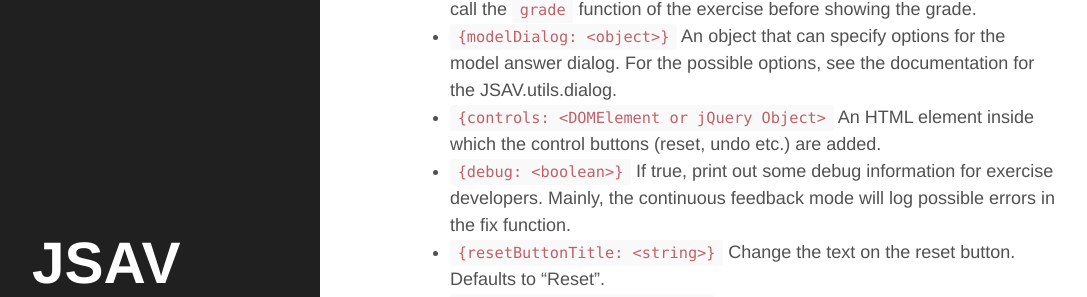
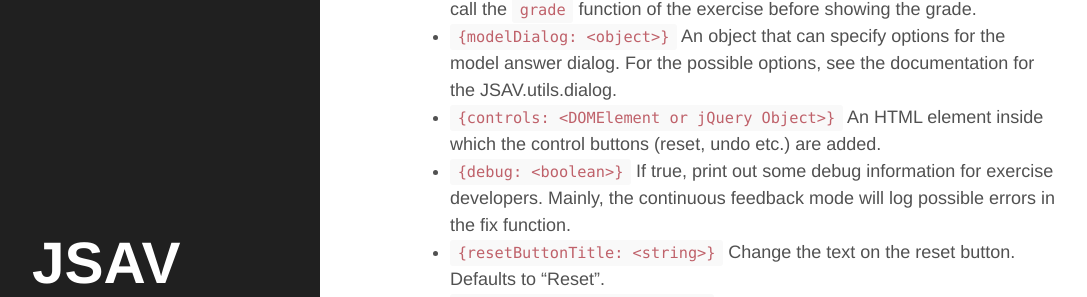
Before and after one commit to vkaravir/JSAV, a Jekyll site: the page built from exercises/exercise.md, in a window 1280 px wide and 900 px high, scrolled down 1232 px. Shown: the part 151-448 px from the top of the window, without its empty margins (4-1091 px from the left). Built offline with Jekyll 4.4.1, drawn with Linux system fonts in a browser that asks for light colours; Markdown is read by kramdown in place of the engine named in the settings.

Commit message:
Minor fix

````diff
--- a/exercises/exercise.md
+++ b/exercises/exercise.md
@@ -23,7 +23,7 @@ The function can also take several options, some of which are required. The full
  * ```{showGrade}: <function>}``` A function that can be used to customize the way the grade is shown. The function will be added to the exercise and can be called with ```exercise.showGrade```. The function can access the grade information from attribute ```this.score```. Example content of that attribute: ```{total: 15, correct: 3, undo: 0, fix: 0, student: 5}```. Total is the total number of steps in the model solution, student the number of steps in student solution, and correct the number of correct steps. Values undo and fix show how many steps were undone/fixed in the continuous feedback mode. Note, that to make sure the grading is up to date, this function should call the ```grade``` function of the exercise before showing the grade.
  * ```{modelDialog: <object>}``` An object that can specify options for the model answer dialog. For
     the possible options, see the documentation for the JSAV.utils.dialog.
- * ```{controls: <DOMElement or jQuery Object>``` An HTML element inside which the control buttons (reset, undo etc.) are added.
+ * ```{controls: <DOMElement or jQuery Object>}``` An HTML element inside which the control buttons (reset, undo etc.) are added.
  * ```{debug: <boolean>}``` If true, print out some debug information for exercise developers.
     Mainly, the continuous feedback mode will log possible errors in the fix function.
  * ```{resetButtonTitle: <string>}``` Change the text on the reset button. Defaults to "Reset".
````
